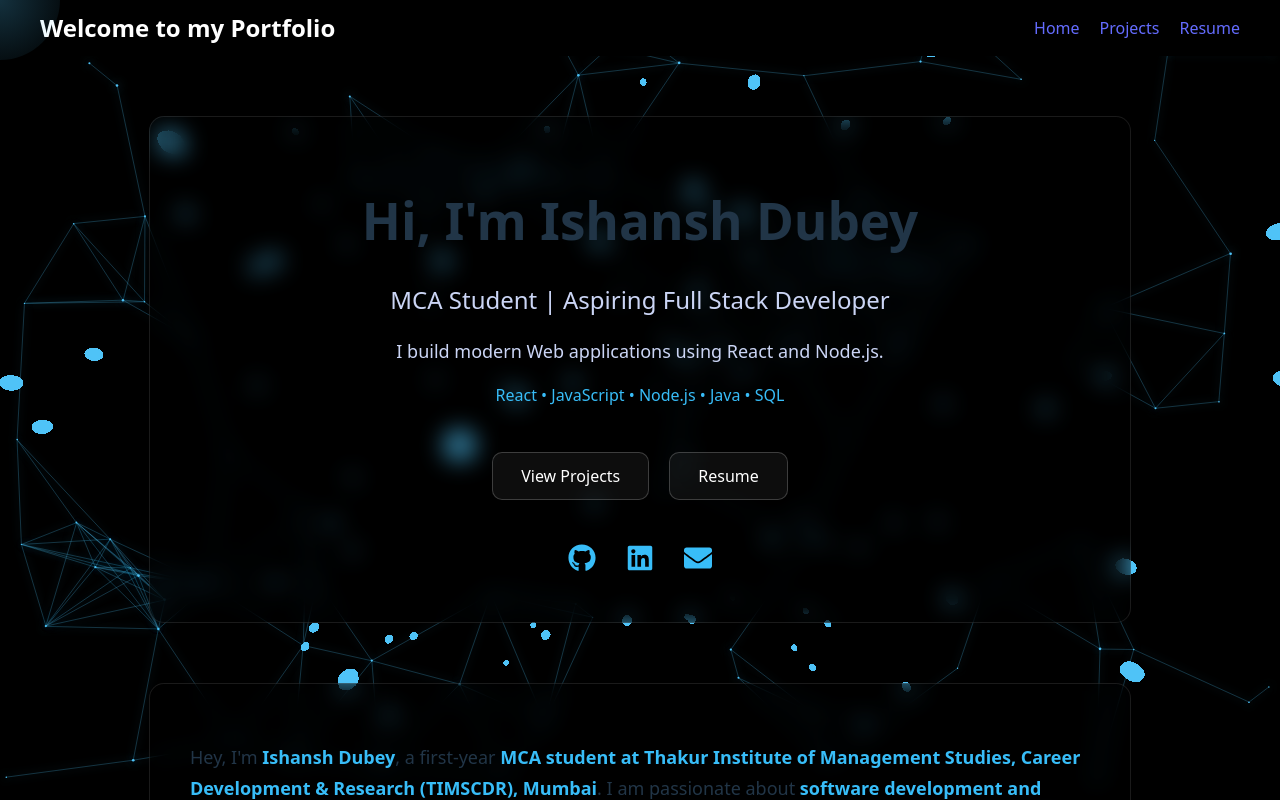
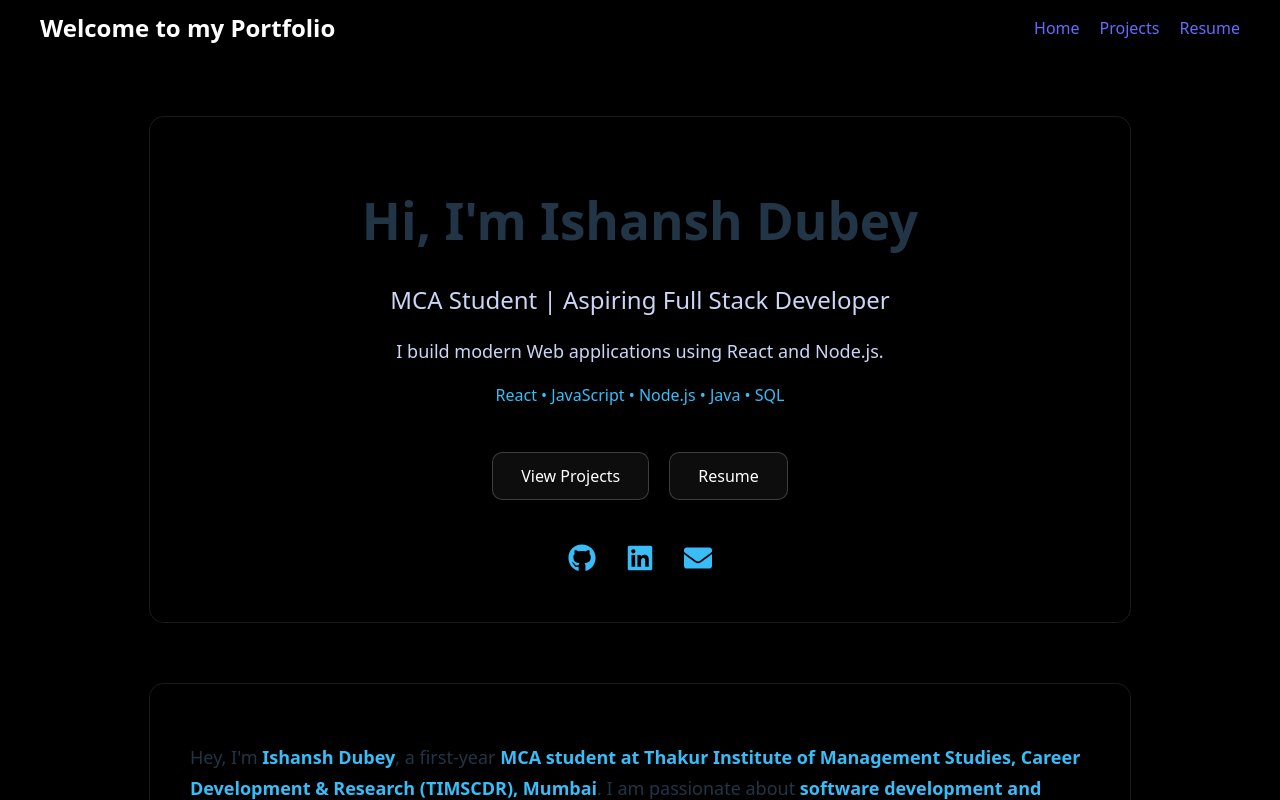
Before and after one commit to ishanshdubey-builds/Portfolio, a React (Vite) app in the folder Frontend/vite-project/: page / in a window 1280 px wide. Shown: the top 800 px of the page. Built offline with nearby package versions, Linux system fonts and the light colour scheme.

Commit message:
Redesign app shell and remove competing animated backgrounds

```diff
--- a/Frontend/vite-project/src/App.jsx
+++ b/Frontend/vite-project/src/App.jsx
@@ -1,78 +1,31 @@
-// importing the Navbar component
+import { Route, Routes } from "react-router-dom";
 import Navbar from "./components/Navbar";
-
-// importing the Footer component
 import Footer from "./components/Footer";
-
-// importing global CSS for the app
+import Home from "./Pages/Home";
+import Projects from "./Pages/Projects";
+import ProjectDetail from "./Pages/ProjectDetail";
+import Resume from "./Pages/Resume";
+import Contact from "./Pages/Contact";
 import "./App.css";
 
-// importing routing components from react-router-dom
-import { Route, Routes } from "react-router-dom";
-
-// importing background animation components
-import Background from "./components/Background";
-import CursorAura from "./components/CursorAura";
-import ThreeBackground from "./components/ThreeBackground";
-
-// importing page components
-import Home from "./Pages/Home";
-import Projects from "./Pages/Projects";
-import Contact from "./Pages/Contact";
-import Resume from "./Pages/Resume";
-
-// importing the page that shows full project details
-import ProjectDetail from "./Pages/ProjectDetail";
-
-
-// main App component
-function App(){
-
-  return(
-
-    // main wrapper of the application
-    <div>
-
-      {/* animated background */}
-      <Background/>
-
-      {/* glowing cursor effect */}
-      <CursorAura/>
-
-      {/* three.js animated background */}
-      <ThreeBackground/>
-
-      {/* navigation bar visible on all pages */}
-      <Navbar/>
-
-      {/* routes decide which page component should render */}
-      <Routes>
-
-        {/* home page route */}
-        <Route path="/" element={<Home/>}/>
-
-        {/* projects page route */}
-        <Route path="/projects" element={<Projects/>}/>
-
-        {/* project detail page with dynamic id */}
-        {/* example: /project/1 */}
-        <Route path="/project/:id" element={<ProjectDetail/>}/>
-
-        {/* contact page route
-        <Route path="/contact" element={<Contact/>}/> */}
-
-        {/* resume page route */}
-        <Route path="/resume" element={<Resume/>}/>
-
-      </Routes>
-
-      {/* footer visible on all pages */}
-      <Footer/>
-
+function App() {
+  return (
+    <div className="app-shell">
+      <div className="ambient ambient-one" aria-hidden="true" />
+      <div className="ambient ambient-two" aria-hidden="true" />
+      <Navbar />
+      <main>
+        <Routes>
+          <Route path="/" element={<Home />} />
+          <Route path="/projects" element={<Projects />} />
+          <Route path="/project/:id" element={<ProjectDetail />} />
+          <Route path="/contact" element={<Contact />} />
+          <Route path="/resume" element={<Resume />} />
+        </Routes>
+      </main>
+      <Footer />
     </div>
-
-  )
+  );
 }
 
-// exporting the App component so main.jsx can render it
 export default App;
```
